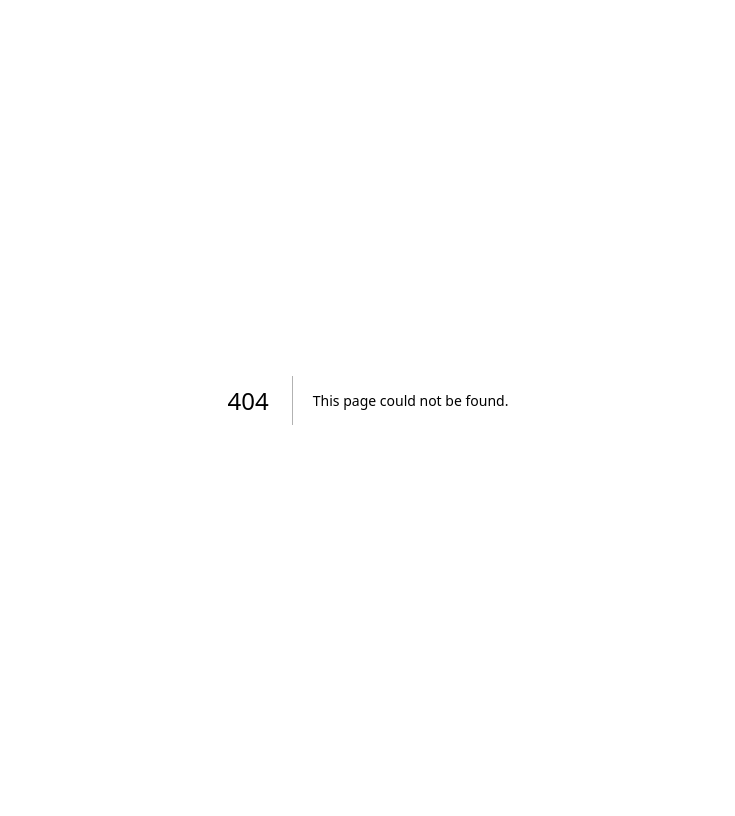
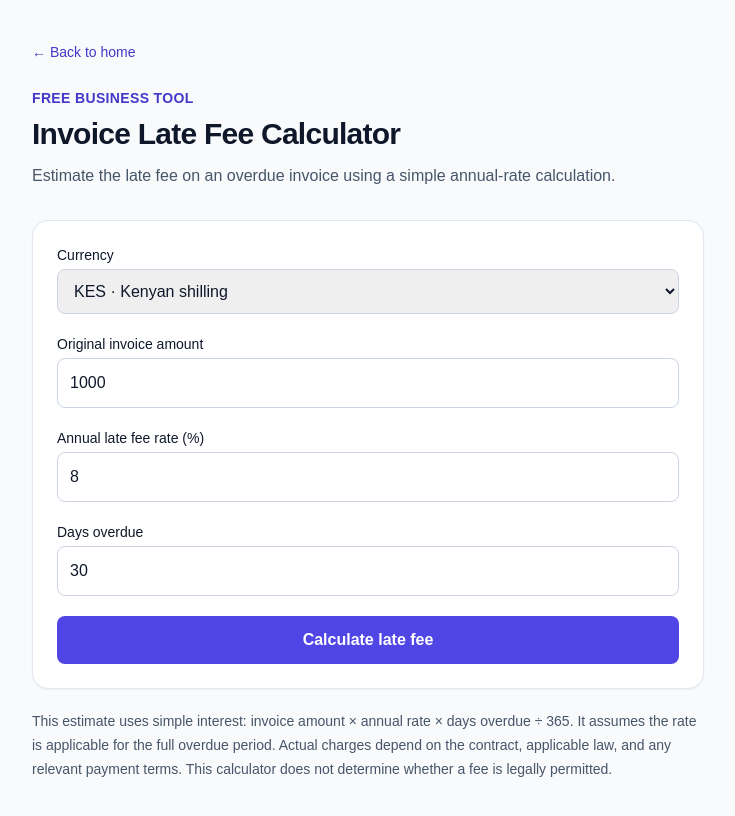
Before and after one commit to NyaguthiiMbona/micro-saas-factory, a Next.js app: page /tools/invoice-late-fee-calculator in a window 1280 px wide. Before the commit this address had no page. Shown: the top 816 px of the page, without its empty margins (272-1007 px from the left). Built offline with nearby package versions, Linux system fonts and the light colour scheme.

Commit message:
Implement Invoice Late Fee Calculator component
This component allows users to calculate late fees on overdue invoices based on the principal amount, annual rate, and days overdue. It includes input fields for currency, amount, rate, and overdue days, along with error handling and result display.

```diff
--- /dev/null
+++ b/app/tools/invoice-late-fee-calculator/page.tsx
@@ -0,0 +1,243 @@
+
+'use client';
+
+import { useState } from 'react';
+
+export default function InvoiceLateFeeCalculator() {
+  const [amount, setAmount] = useState('1000');
+  const [annualRate, setAnnualRate] = useState('8');
+  const [daysOverdue, setDaysOverdue] = useState('30');
+  const [currency, setCurrency] = useState('KES');
+  const [result, setResult] = useState<{
+    fee: number;
+    total: number;
+  } | null>(null);
+  const [error, setError] = useState('');
+
+  function calculateFee() {
+    const principal = Number(amount);
+    const rate = Number(annualRate);
+    const days = Number(daysOverdue);
+
+    if (
+      amount.trim() === '' ||
+      annualRate.trim() === '' ||
+      daysOverdue.trim() === '' ||
+      !Number.isFinite(principal) ||
+      !Number.isFinite(rate) ||
+      !Number.isFinite(days) ||
+      principal <= 0 ||
+      rate < 0 ||
+      days < 0 ||
+      !Number.isInteger(days)
+    ) {
+      setError(
+        'Enter a positive invoice amount, a non-negative annual rate, and a whole number of overdue days.'
+      );
+      setResult(null);
+      return;
+    }
+
+    const fee = principal * (rate / 100) * (days / 365);
+
+    setError('');
+    setResult({
+      fee,
+      total: principal + fee,
+    });
+  }
+
+  function formatMoney(value: number) {
+    return new Intl.NumberFormat('en', {
+      style: 'currency',
+      currency,
+      minimumFractionDigits: 2,
+      maximumFractionDigits: 2,
+    }).format(value);
+  }
+
+  return (
+    <main className="min-h-screen bg-slate-50 px-4 py-10 text-slate-900">
+      <div className="mx-auto max-w-2xl">
+        <a
+          href="/"
+          className="text-sm text-indigo-700 hover:underline"
+        >
+          ← Back to home
+        </a>
+
+        <header className="mb-8 mt-6">
+          <p className="text-sm font-semibold uppercase tracking-wide text-indigo-700">
+            Free business tool
+          </p>
+          <h1 className="mt-2 text-3xl font-bold tracking-tight">
+            Invoice Late Fee Calculator
+          </h1>
+          <p className="mt-3 text-slate-600">
+            Estimate the late fee on an overdue invoice using a simple
+            annual-rate calculation.
+          </p>
+        </header>
+
+        <section className="rounded-2xl border border-slate-200 bg-white p-6 shadow-sm">
+          <div className="space-y-5">
+            <div>
+              <label
+                htmlFor="currency"
+                className="mb-1 block text-sm font-medium"
+              >
+                Currency
+              </label>
+              <select
+                id="currency"
+                value={currency}
+                onChange={(event) => {
+                  setCurrency(event.target.value);
+                  setResult(null);
+                }}
+                className="w-full rounded-lg border border-slate-300 p-3"
+              >
+                <option value="KES">KES · Kenyan shilling</option>
+                <option value="USD">USD · US dollar</option>
+                <option value="GBP">GBP · British pound</option>
+                <option value="EUR">EUR · Euro</option>
+              </select>
+            </div>
+
+            <div>
+              <label
+                htmlFor="amount"
+                className="mb-1 block text-sm font-medium"
+              >
+                Original invoice amount
+              </label>
+              <input
+                id="amount"
+                type="number"
+                min="0.01"
+                step="0.01"
+                value={amount}
+                onChange={(event) => {
+                  setAmount(event.target.value);
+                  setResult(null);
+                }}
+                className="w-full rounded-lg border border-slate-300 p-3"
+                placeholder="e.g. 10000"
+              />
+            </div>
+
+            <div>
+              <label
+                htmlFor="rate"
+                className="mb-1 block text-sm font-medium"
+              >
+                Annual late fee rate (%)
+              </label>
+              <input
+                id="rate"
+                type="number"
+                min="0"
+                step="0.01"
+                value={annualRate}
+                onChange={(event) => {
+                  setAnnualRate(event.target.value);
+                  setResult(null);
+                }}
+                className="w-full rounded-lg border border-slate-300 p-3"
+                placeholder="e.g. 8"
+              />
+            </div>
+
+            <div>
+              <label
+                htmlFor="days"
+                className="mb-1 block text-sm font-medium"
+              >
+                Days overdue
+              </label>
+              <input
+                id="days"
+                type="number"
+                min="0"
+                step="1"
+                value={daysOverdue}
+                onChange={(event) => {
+                  setDaysOverdue(event.target.value);
+                  setResult(null);
+                }}
+                className="w-full rounded-lg border border-slate-300 p-3"
+                placeholder="e.g. 30"
+              />
+            </div>
+
+            <button
+              type="button"
+              onClick={calculateFee}
+              className="w-full rounded-lg bg-indigo-600 px-4 py-3 font-semibold text-white hover:bg-indigo-700"
+            >
+              Calculate late fee
+            </button>
+
+            {error && (
+              <p role="alert" className="text-sm text-red-700">
+                {error}
+              </p>
+            )}
+
+            {result && (
+              <div
+                aria-live="polite"
+                className="space-y-4 rounded-xl bg-indigo-50 p-5"
+              >
+                <div>
+                  <p className="text-sm text-slate-600">
+                    Estimated late fee
+                  </p>
+                  <p className="text-2xl font-bold text-indigo-800">
+                    {formatMoney(result.fee)}
+                  </p>
+                </div>
+
+                <div className="border-t border-indigo-200 pt-4">
+                  <p className="text-sm text-slate-600">
+                    Total estimated amount owed
+                  </p>
+                  <p className="text-3xl font-bold">
+                    {formatMoney(result.total)}
+                  </p>
+                </div>
+
+                <button
+                  type="button"
+                  onClick={() => {
+                    const summary = [
+                      'Invoice Late Fee Estimate',
+                      `Original amount: ${formatMoney(Number(amount))}`,
+                      `Annual rate: ${annualRate}%`,
+                      `Days overdue: ${daysOverdue}`,
+                      `Estimated fee: ${formatMoney(result.fee)}`,
+                      `Estimated total: ${formatMoney(result.total)}`,
+                    ].join('\n');
+
+                    void navigator.clipboard.writeText(summary);
+                  }}
+                  className="rounded-lg border border-indigo-300 bg-white px-4 py-2 text-sm font-medium hover:bg-indigo-100"
+                >
+                  Copy calculation
+                </button>
+              </div>
+            )}
+          </div>
+        </section>
+
+        <p className="mt-5 text-sm leading-6 text-slate-600">
+          This estimate uses simple interest: invoice amount × annual rate
+          × days overdue ÷ 365. It assumes the rate is applicable for the
+          full overdue period. Actual charges depend on the contract,
+          applicable law, and any relevant payment terms. This calculator
+          does not determine whether a fee is legally permitted.
+        </p>
+      </div>
+    </main>
+  );
+}
```
